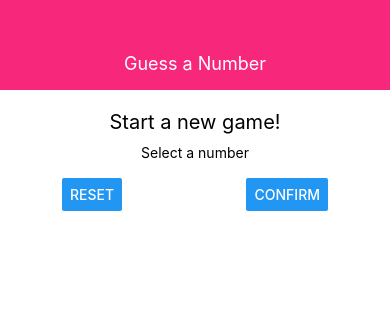
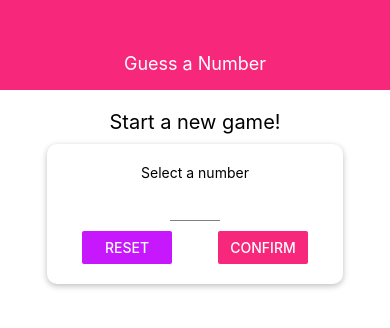
Before and after one commit to EABelle/react-native-guess-a-number-app, a React Native app: screen / in a window 390 px wide. Shown: the top 328 px of the page. Built offline with nearby package versions, Linux system fonts and the light colour scheme.

Commit message:
feat: start game screen

```diff
--- /dev/null
+++ b/components/Card.js
@@ -0,0 +1,19 @@
+import React from 'react';
+import { View, StyleSheet } from 'react-native';
+
+const Card = ({children, style}) => <View style={{...styles.card, ...style}}>{children}</View>;
+
+export default Card;
+
+const styles = StyleSheet.create({
+    card: {
+        shadowColor: 'black',
+        shadowOffset: { width: 0, height: 2 },
+        shadowRadius: 6,
+        shadowOpacity: 0.26,
+        backgroundColor: 'white',
+        elevation: 5,
+        padding: 20,
+        borderRadius: 10
+    }
+});
--- a/components/Header.js
+++ b/components/Header.js
@@ -1,5 +1,6 @@
 import React from 'react';
 import { View, Text, StyleSheet } from 'react-native';
+import { primary } from "../constants/colors";
 
 const Header = (props) => {
     return (
@@ -14,7 +15,7 @@
         width: '100%',
         height: 90,
         paddingTop: 36,
-        backgroundColor: '#f7287b',
+        backgroundColor: primary,
         alignItems: 'center',
         justifyContent: 'center',
     },
--- /dev/null
+++ b/components/Input.js
@@ -0,0 +1,15 @@
+import React from 'react';
+import { StyleSheet, TextInput } from 'react-native';
+
+const Input = props => <TextInput {...props} style={{...styles.input, ...props.style}} />;
+
+const styles = StyleSheet.create({
+    input: {
+        height: 30,
+        borderBottomColor: 'grey',
+        borderBottomWidth: 1,
+        marginVertical: 10,
+    }
+});
+
+export default Input;
--- /dev/null
+++ b/constants/colors.js
@@ -0,0 +1,2 @@
+export const primary = '#f7287b';
+export const accent = '#c717fc';
--- a/screens/StartGameScreen.js
+++ b/screens/StartGameScreen.js
@@ -1,19 +1,76 @@
-import React from 'react';
-import { View, Text, StyleSheet, TextInput, Button } from 'react-native';
+import React, { useState } from 'react';
+import {
+    View,
+    Text,
+    StyleSheet,
+    Button,
+    TouchableWithoutFeedback,
+    Keyboard,
+    Alert
+} from 'react-native';
+import Card from "../components/Card";
+import Input from "../components/Input";
+import { accent, primary } from '../constants/colors';
 
 const StartGameScreen = props => {
+
+    const [ enteredValue, setEnteredValue ] = useState('');
+    const [ confirmed, setConfirmed ] = useState(false);
+    const [ selectedNumber, setSelectedNumber ] = useState();
+
+    const numberInputHandler = inputText => {
+        setEnteredValue(inputText.replace(/[^0-9]/g, ''));
+    };
+
+    const resetInputHandler = () => {
+        setEnteredValue('');
+        setConfirmed(false);
+    };
+
+    const confirmInputHandler = () => {
+        const chosenNumber = parseInt(enteredValue);
+        if(isNaN(chosenNumber) || chosenNumber <= 0 || chosenNumber > 99) {
+            Alert.alert(
+                'Invalid number!',
+                'Number must be a number between 1 and 99.',
+                [{text: 'Okay ', style: 'destructive', onPress: resetInputHandler}]
+            );
+            return;
+        }
+        setConfirmed(true);
+        setSelectedNumber(chosenNumber);
+        setEnteredValue('');
+    };
+
+    let confirmedOutput;
+
+    if (confirmed) {
+        confirmedOutput = <Text>Chosen number: {selectedNumber}</Text>
+    }
+
     return (
-        <View style={styles.screen}>
-            <Text style={styles.title}>Start a new game!</Text>
-            <View style={styles.inputContainer}>
-                <Text>Select a number</Text>
-                <TextInput />
-                <View style={styles.buttonContainer}>
-                    <Button onPress={() => {}} title="Reset" />
-                    <Button onPress={() => {}} title="Confirm" />
-                </View>
+        <TouchableWithoutFeedback onPress={() => { Keyboard.dismiss() }}>
+            <View style={styles.screen}>
+                <Text style={styles.title}>Start a new game!</Text>
+                <Card style={styles.inputContainer}>
+                    <Text>Select a number</Text>
+                    <Input
+                        style={styles.input}
+                        blurOnSubmit
+                        autoCorrect={false}
+                        keyboardType="number-pad"
+                        maxLength={2}
+                        onChangeText={numberInputHandler}
+                        value={enteredValue}
+                    />
+                    <View style={styles.buttonContainer}>
+                        <View style={styles.button}><Button onPress={resetInputHandler} title="Reset" color={accent} /></View>
+                        <View style={styles.button}><Button onPress={confirmInputHandler} title="Confirm" color={primary}/></View>
+                    </View>
+                </Card>
+                {confirmedOutput}
             </View>
-        </View>
+        </TouchableWithoutFeedback>
     );
 };
 
@@ -37,6 +94,13 @@
         width: '100%',
         justifyContent: 'space-between',
         paddingHorizontal: 15
+    },
+    button: {
+        width: 90
+    },
+    input: {
+        width: 50,
+        textAlign: 'center'
     }
 });
 
```
